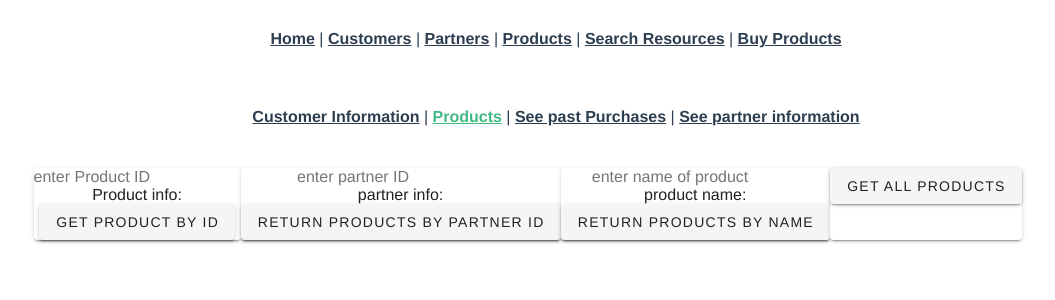
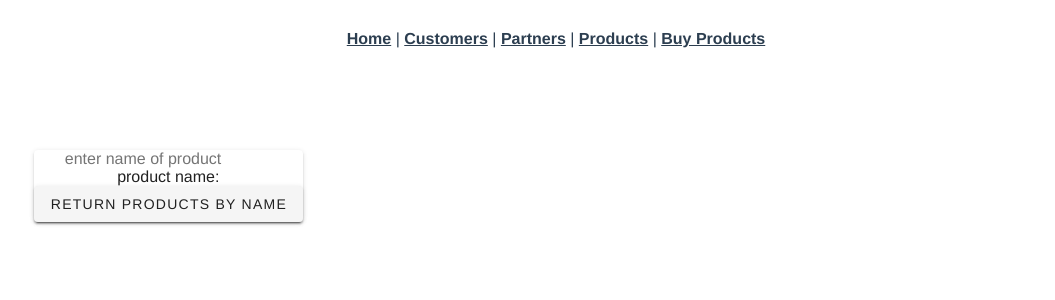
Before and after one commit to paulinusia/instantRamen_client, a Vue app: page /search/product in a window 1280 px wide. Shown: the top 300 px of the page, without its empty margins (84-1139 px from the left). Built offline with nearby package versions, Linux system fonts and the light colour scheme; the HTML template or start-up script is replaced by a standard one.

Commit message:
delete unecessary extra navbar and add search Product by Name to Products page
Signed-off-by: Linette V Maliakal <lmaliakal21@gmail.com>

```diff
--- a/src/App.vue
+++ b/src/App.vue
@@ -5,7 +5,6 @@
       <router-link to="/customers" exact>Customers</router-link> |
       <router-link to="/partners" exact>Partners</router-link> |
       <router-link to="/products" exact>Products</router-link> |
-      <router-link to="/search" exact >Search Resources</router-link> |
       <router-link to="/buy" exact>Buy Products</router-link>
 
 
--- a/src/components/Product/ProductList.vue
+++ b/src/components/Product/ProductList.vue
@@ -1,6 +1,12 @@
 <template>
   <div>
     <h2>Product List</h2>
+    <br />
+    <h4> Would you like to search for a product? </h4>
+    <p> </p>
+    <router-link to="/search/product" exact>Search for Products</router-link>
+    <!--<v-btn outlined>Search For Product</v-btn>-->
+    <br />
     <br />
     <div class="container">
       <table id="productTable">
--- a/src/components/search/Nav.vue
+++ b/src/components/search/Nav.vue
@@ -1,10 +1,10 @@
 <template>
      <div id="nav">
 
-       <router-link to="/search/customer" exact>Customer Information</router-link> |
-        <router-link to="/search/product" exact>Products</router-link> |
-         <router-link to="/search/purchase" exact>See past Purchases</router-link> |
-          <router-link to="/search/partner" exact>See partner information</router-link>
+       <!--<router-link to="/search/customer" exact>Customer Information</router-link> |-->
+        <!--<router-link to="/search/product" exact>Products</router-link>-->
+         <!--<router-link to="/search/purchase" exact>See past Purchases</router-link> |
+          <router-link to="/search/partner" exact>See partner information</router-link> -->
 
 
 
--- a/src/components/search/Product.vue
+++ b/src/components/search/Product.vue
@@ -4,36 +4,9 @@
 
 <Nav />
 <v-container>
- <!-- GET METHODS FOR PRODUCT -->
     <v-row
     justify="space-around"
   class="row">
-
-      <v-card>
-          <v-flex>
-              <input v-model="productID" placeholder="enter Product ID">
-          </v-flex>
-
-          <v-flex>
-            <p> Product info: {{productID}} </p>
-          </v-flex>
-          <v-flex >
-            <v-btn @click="getProductByID"> Get Product By ID </v-btn>
-          </v-flex>
-      </v-card>
-
-      <v-card>
-          <v-flex>
-            <input v-model="partnerID" placeholder="enter partner ID">
-          </v-flex>
-          <v-flex>
-              <p> partner info: {{partnerID}} </p>
-          <v-flex>
-            <v-btn @click="getProductByPartnerID"> Return products by partner ID </v-btn>
-          </v-flex>
-          </v-flex>
-      </v-card>
-
       <v-card>
         <v-flex>
           <input v-model="productName" placeholder="enter name of product">
@@ -43,46 +16,12 @@
 
         </v-flex>
         <v-flex>
-          <v-btn @click="getProductByName"> Return products by Name </v-btn>
+          <v-btn @click="getProductByName"> Return Products by Name </v-btn>
         </v-flex>
       </v-card>
-
-      <v-card >
-       <v-flex>
-         <v-btn @click="getProducts"> Get ALL Products </v-btn>
-        </v-flex>
-
-      </v-card>
-
     </v-row>
-
-
-
-
-          <ul v-for="product in products" :key="product.id">
-          <br />
-          <div v-if="product">
-            Product
-            <br />
-            id:{{product.id}}
-            <br />
-            Name:{{product.productName}}
-            <br />
-            Cost :{{product.cost}}
-            <br />
-            Description:{{product.productDescription}}
-            <br />
-            Partner ID :{{product.partnerId}}
-
-          </div>
-            </ul>
-
-
-
-     <br />
-        <div class="getproductsbypartner" v-if="partnerProducts">
+<!--<div class="getproductsbypartner" v-if="partnerProducts">
 <strong>All Customers:</strong>
-
   <ul v-for="product in partnerProducts" :key="product.id">
     <br/> <br/>
     <br />ID: {{product.id}}<br />
@@ -91,27 +30,22 @@
     <br />Description:{{product.productDescription}} <br />
     <br /> Partner ID :{{product.partnerId}} <br />
   </ul>
-    </div>
+</div> -->
 
       <br />
           <div v-if="productNames">
              <h1> Product by Name: </h1>
-            Product
+            Product ID: {{productNames.id}}
             <br />
-            id:{{productNames.id}}
+            Name: {{productNames.productName}}
             <br />
-            Name:{{productNames.productName}}
+            Cost: {{productNames.cost}}
             <br />
-            Cost:{{productNames.cost}}
+            Description: {{productNames.productDescription}}
             <br />
-            Description:{{productNames.productDescription}}
-            <br />
-            Partner ID:{{productNames.partnerId}}
+            Partner ID: {{productNames.partnerId}}
 
           </div>
-
-
-<!-- POST/PUT/DELETE FOR AXIOS?? -->
 <v-form>
 
 </v-form>
@@ -153,28 +87,16 @@ export default {
      axios.get('http://localhost:8081/productservice/product/'+ this.productID)
               .then(response => {this.product = response.data
               console.log(response)});
-    //console.log(productID);
     },
-
-
     getProductByPartnerID(partnerID){
      axios.get('http://localhost:8081/productservice/partnerproducts/'+ this.partnerID)
               .then(response => {this.partnerProducts = response.data.Product})
     },
-
     getProductByName(productName){
      axios.get('http://localhost:8081/productservice/products/'+ this.productName)
               .then(response => {this.productNames = response.data.Product[0]
               console.log(response.data.Product[0])});
-    //console.log(ProductName);
-
-
     },
-
-
-
-
-
   },
 }
 
--- a/src/router/index.js
+++ b/src/router/index.js
@@ -43,11 +43,11 @@ const routes = [
     props: true,
     component: () => import('../views/ProductProfile.vue')
   },
-  {
-    path: '/search',
-    name: 'search',
-    component: () => import('../views/Search.vue')
-  },
+  //{
+   // path: '/search',
+   // name: 'search',
+    //component: () => import('../views/Search.vue')
+  //},
   {
     path: '/buy',
     name: 'buy',
--- a/src/views/Search.vue
+++ /dev/null
@@ -1,33 +0,0 @@
-<template>
-  <div class="search">
-      <Nav/>
-
-   <h1> Select the items you would link to search above </h1>
-
-
-  </div>
-</template>
-
-<script>
-import Product from '@/components/search/Product.vue'
-import Purchase from '@/components/search/Purchase.vue'
-import Customer from '@/components/search/Customer.vue'
-import Partner from '@/components/search/Partner.vue'
-import Nav from '@/components/search/Nav.vue'
-
-
-export default {
-  data(){
-
-  },
-  components: {
-
-    Nav
-  }
-}
-</script>
-
-
-<style scoped>
-
-</style>
```
Lines whose indentation alone changed are shown as unchanged.
